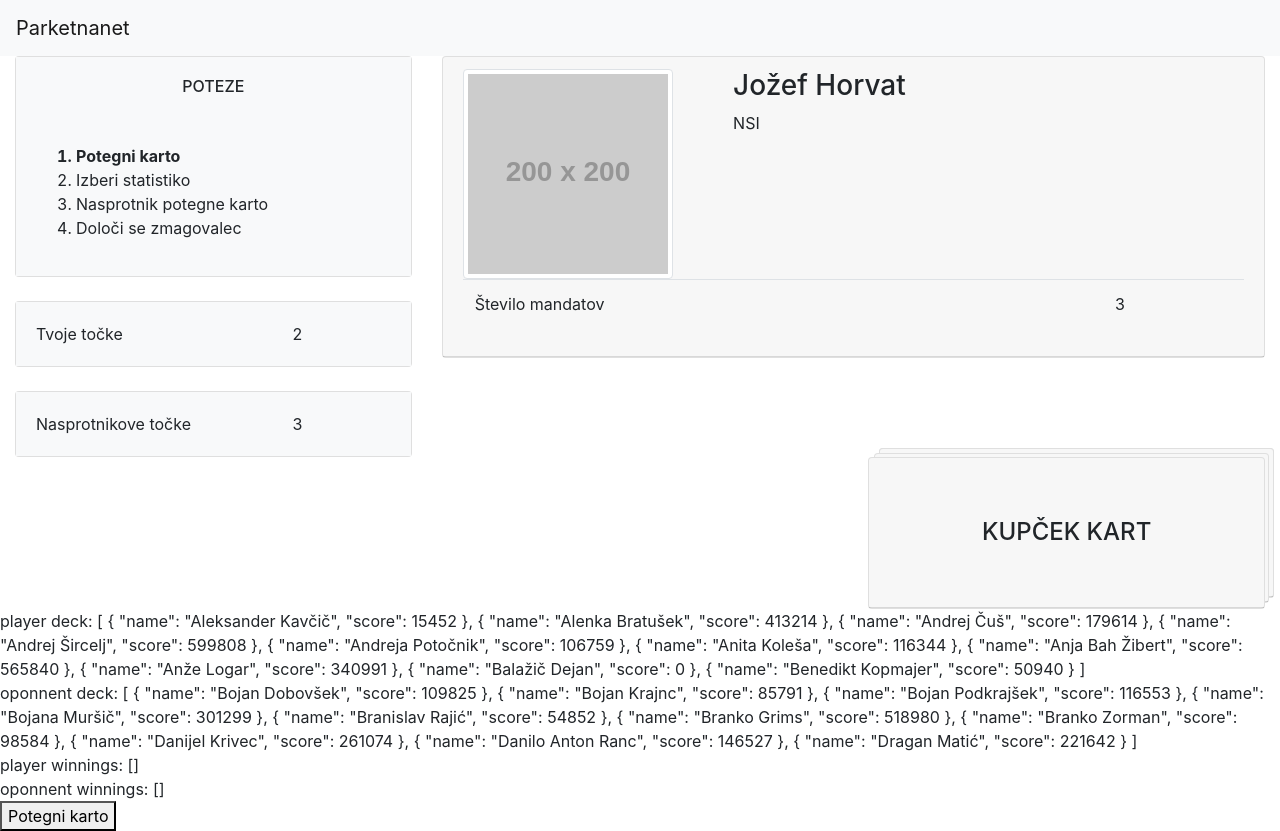
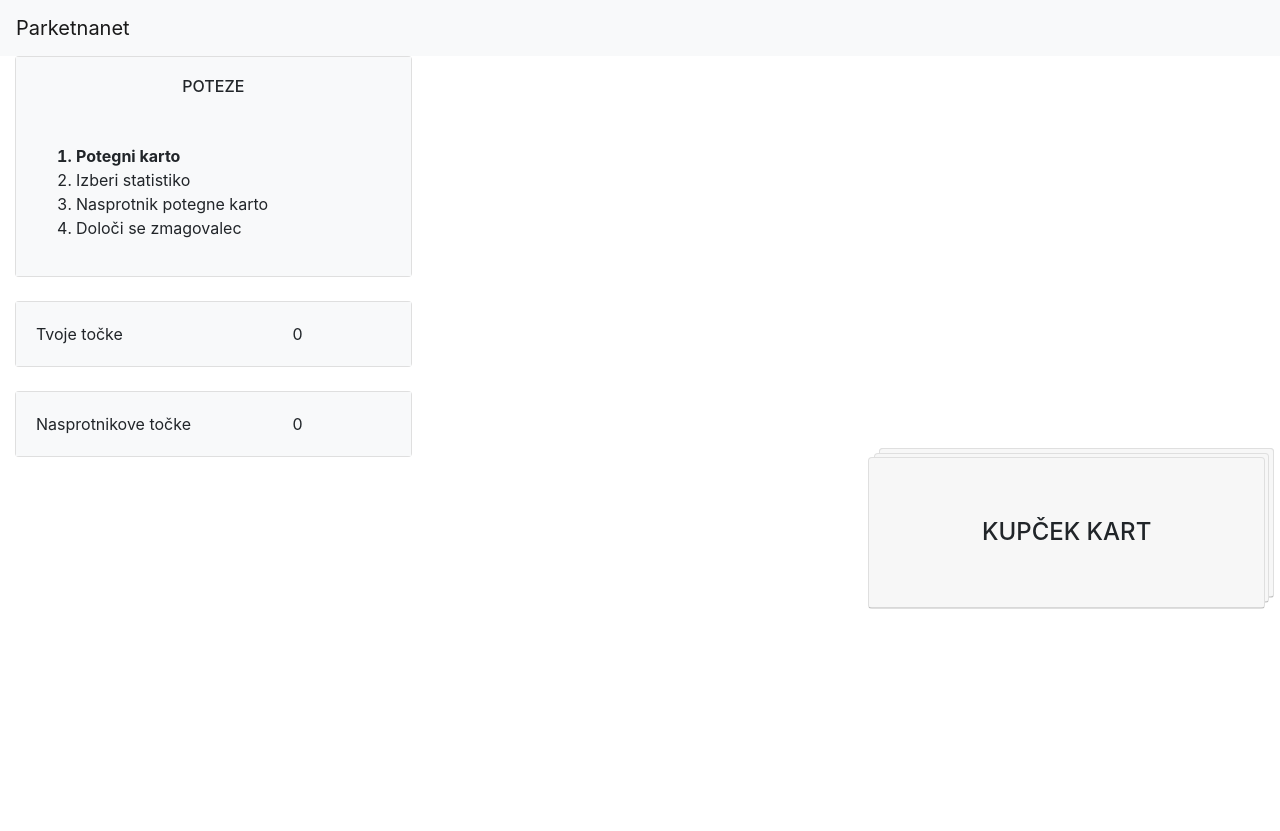
Before and after one commit to danesjenovdan/parketnanet, a Vue app in the folder client/: page / in a window 1280 px wide. After the commit the page ends 800 px from the top, so only its background shows below. Built offline with nearby package versions, Linux system fonts and the light colour scheme.

Commit message:
Connect game logic to interface

```diff
--- a/client/src/App.vue
+++ b/client/src/App.vue
@@ -5,31 +5,26 @@
             <div class="row">
                 <div class="col-4">
                     <TurnOrder></TurnOrder>
-                    <Score class="mt-4" title="Tvoje točke" score="2"></Score>
-                    <Score class="mt-4" title="Nasprotnikove točke" score="3"></Score>
+                    <Score class="mt-4" title="Tvoje točke" :score="score.you"></Score>
+                    <Score class="mt-4" title="Nasprotnikove točke" :score="score.opponent"></Score>
                 </div>
                 <div class="col-8">
-                    <Card firstName="Jožef" lastName="Horvat" party="NSI" :attributes="attributes"></Card>
+                    <Card v-if="card" @selectAttribute="playStat" :name="card.name" :party="card.party" :attributes="card.attributes"></Card>
                 </div>
             </div>
             <div class="row">
                 <div class="offset-8 col-4">
-                    <Deck></Deck>
+                    <Deck @click.native="drawCard"></Deck>
                 </div>
             </div>
         </div>
-
-        <div>player deck: {{ playerDeck }}</div>
-        <div>oponnent deck: {{ oponnentDeck }}</div>
-        <div>player winnings: {{ playerWinnings }}</div>
-        <div>oponnent winnings: {{ oponnentWinnings }}</div>
-        <button @click="makeMove">Potegni karto</button>
     </div>
 </template>
 
 <script>
+    import { drawCard, getScore, playStat } from './state';
     import {generateDeck} from './cards';
-    // import state from './state';
+    import state from './state';
     import HelloWorld from './components/HelloWorld.vue';
     import Card from './components/Card.vue';
     import Navbar from './components/Navbar.vue';
@@ -45,30 +40,29 @@
         },
         data() {
             return {
-                playerDeck: generateDeck(),
-                oponnentDeck: generateDeck(),
-                pot: [],
-                playerWinnings: [],
-                oponnentWinnings: [],
-                turn: 'player',
-
-
-                attributes: [{name: 'Število mandatov', value: 3}],
+              card: null,
+              turnOutcome: null,
+              score: getScore(),
+              gameOver: false,
             };
         },
         methods: {
-            makeMove() {
-                this.pot.push(this.playerDeck.pop(), this.oponnentDeck.pop());
-                if (this.pot[0].score > this.pot[1].score) {
-                    this.playerWinnings = this.playerWinnings.concat(this.pot);
-                } else {
-                    this.oponnentWinnings = this.oponnentWinnings.concat(this.pot);
+            drawCard() {
+                this.turnOutcome = null;
+                this.card = drawCard();
+            },
+            playStat(stat) {
+                const outcome = playStat(stat.name)
+                this.turnOutcome = outcome.turn;
+                this.score = getScore();
+
+                if (outcome.game !== 'undetermined') {
+                    this.gameOver = true;
+                    this.gameOutcome = `game over, you ${outcome.game}`;
                 }
-                this.pot = []
+
+                this.card = null;
             }
-        }
-    }
+        },
+    };
 </script>
-
-<style>
-</style>
--- a/client/src/cards.js
+++ b/client/src/cards.js
@@ -2,7 +2,11 @@ import data from './data.json';
 
 const allCards = data.data.map(member => ({
     name: member.person.name,
-    score: member.results.spoken_words.score,
+    party: member.person.party.acronym,
+    attributes: [
+        {name: 'spokenWords', value: member.results.spoken_words.score},
+        {name: 'presence', value: member.results.presence_sessions.rank}
+    ]
 }))
 
 export const generateDeck = () => {
--- a/client/src/components/Card.vue
+++ b/client/src/components/Card.vue
@@ -6,7 +6,7 @@
                     <img src="http://placehold.it/200x200" alt="" class="img-fluid img-thumbnail">
                 </div>
                 <div class="col-8">
-                    <h3>{{ firstName }} {{ lastName }}</h3>
+                    <h3>{{ name }}</h3>
                     <p>{{ party }}</p>
                 </div>
             </div>
@@ -31,8 +31,7 @@
     export default {
         name: 'Card',
         props: {
-            firstName: String,
-            lastName: String,
+            name: String,
             portraitUrl: String,
             party: String,
             attributes: Array,
--- a/client/src/state.js
+++ b/client/src/state.js
@@ -1,9 +1,51 @@
-// import { generateDeck } from './cards';
+import { generateDeck } from './cards';
 
-// const state = {
-//     player
-// }
+const state = {
+    decks: [generateDeck(), generateDeck()],
+    pot: [],
+    winnings: [[], []],
+    turn: 0,
+}
 
-// export default {
 
-// }
+const getGameOutcome = () => {
+    if (state.decks[0].length === 0) {
+        return state.winnings[0].length > state.winnings[1].length ? 'win' : 'lose';
+    }
+    return 'undetermined';
+}
+
+const getValueForStat = (stat, card) =>
+    card.attributes.find(item => item.name === stat).value
+
+export const drawCard = () => {
+    if (state.decks[0].length === 0) {
+        return 'GAME OVER'
+    }
+    state.pot = [state.decks[0].pop(), state.decks[1].pop()];
+    return state.pot[0];
+}
+
+export const playStat = stat => {
+    let outcome;
+
+    if (getValueForStat(stat, state.pot[0]) > getValueForStat(stat, state.pot[1])) {
+        state.winnings[0].push(state.pot[0], state.pot[1]);
+        outcome = 'win';
+    } else {
+        state.winnings[1].push(state.pot[0], state.pot[1]);
+        outcome = 'lose';
+    }
+    state.pot = [];
+    return {
+        turn: outcome,
+        game: getGameOutcome(),
+    };
+}
+
+export const getScore = () => {
+    return {
+        you: state.winnings[0].length,
+        opponent: state.winnings[1].length,
+    };
+}
```
